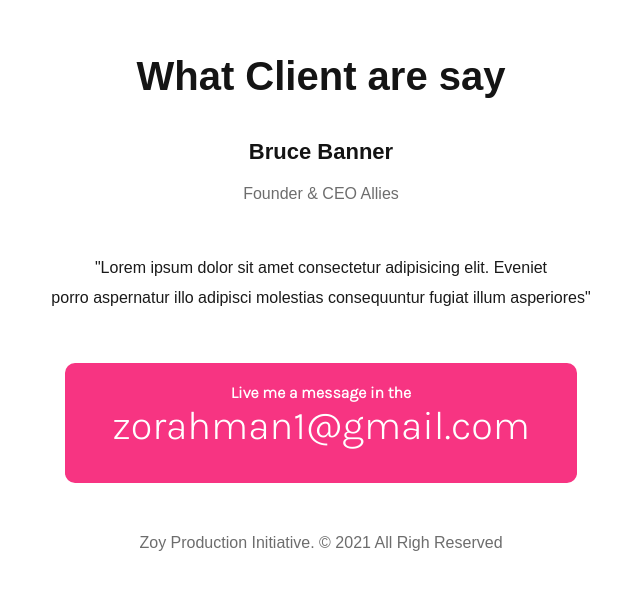
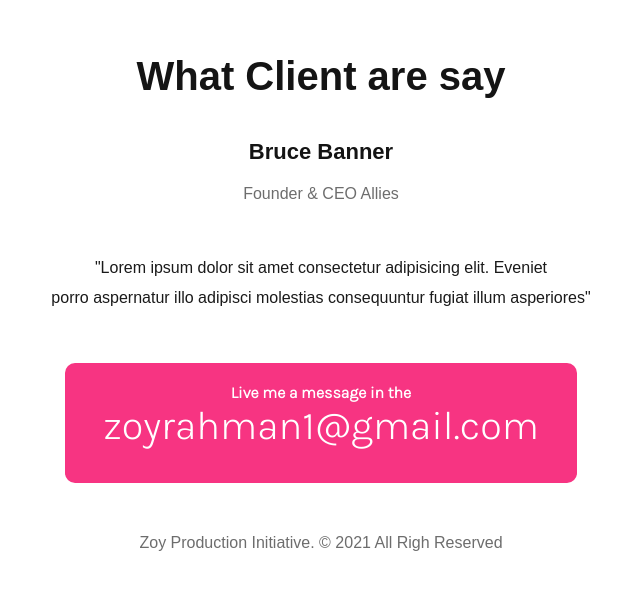
Before and after one commit to mizan060/Personal-website, a plain HTML site: page index.html in a window 1280 px wide. Shown: the part 2066-2668 px from the top of the page, without its empty margins (319-959 px from the left). Drawn offline with Linux system fonts and the light colour scheme.

Commit message:
Update index.html

```diff
--- a/index.html
+++ b/index.html
@@ -47,7 +47,7 @@
         </div>
         <div class="message">
             <p>Live me a message in the</p>
-            <a href="mailto:zoyrahman1@gmail.com">zorahman1@gmail.com</a>
+            <a href="mailto:zoyrahman1@gmail.com">zoyrahman1@gmail.com</a>
         </div>
     </section>
     <footer><P>Zoy Production Initiative. &copy; 2021 All Righ Reserved</P></footer>
```
